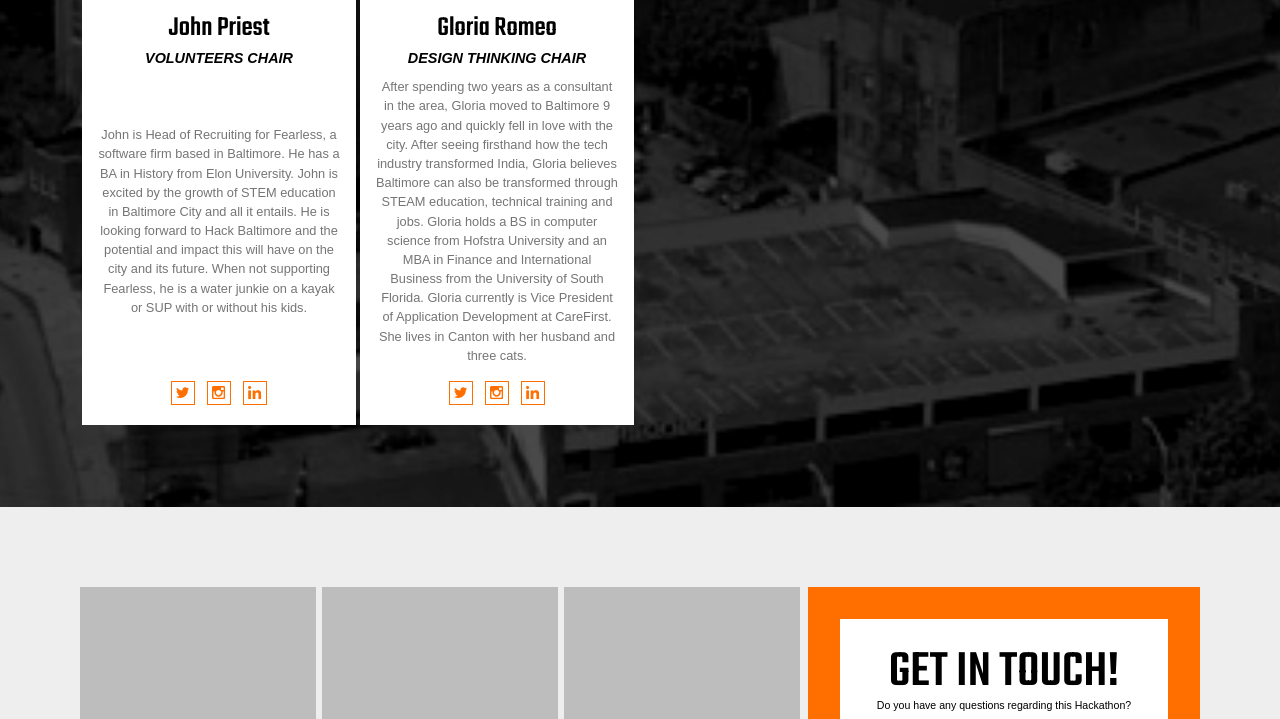
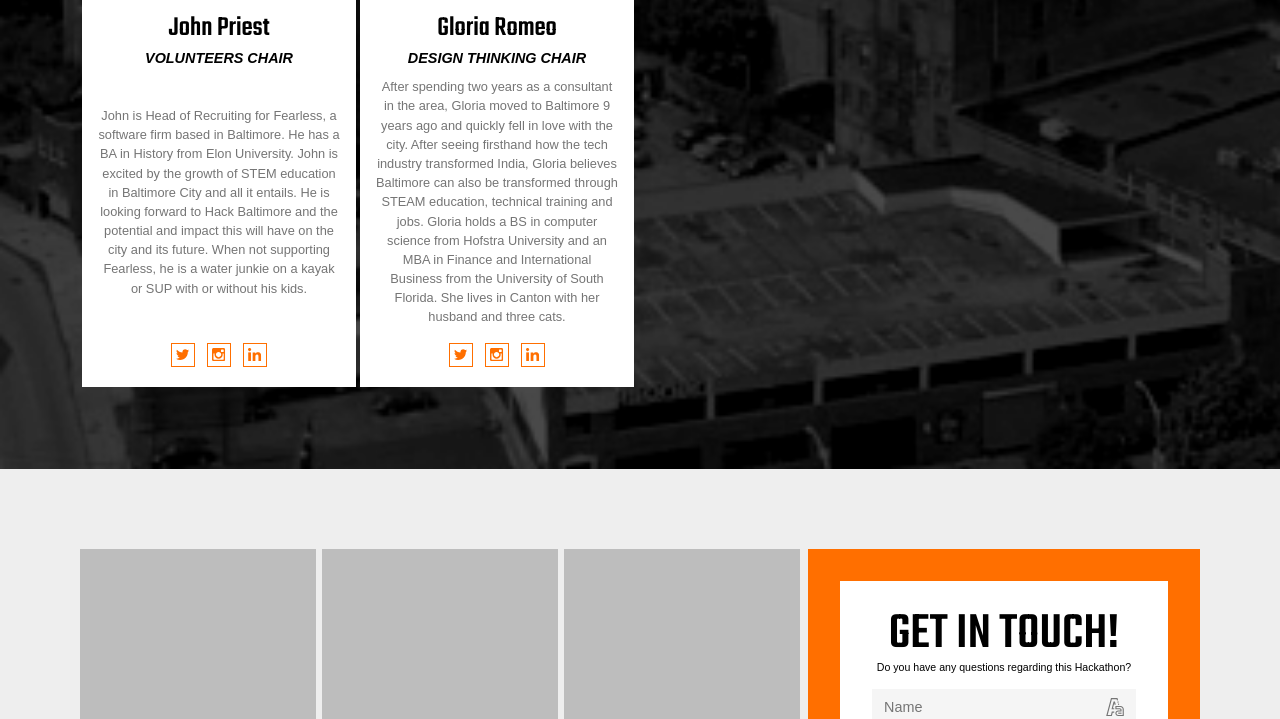
Before and after one commit to BaltimoreCity/HackBaltimore, a Jekyll site: the page built from getintouch.html, in a window 1280 px wide and 900 px high, scrolled down 2094 px, cut to the strip 181-900 px from the top of the window. Built offline with Jekyll 4.4.1, drawn with Linux system fonts in a browser that asks for light colours; some web fonts are replaced; comment, search, counter and statistics services are not loaded.

Commit message:
Update organizers.json

```diff
--- a/_data/organizers.json
+++ b/_data/organizers.json
@@ -100,7 +100,7 @@
    },
    {
       "name": "Gloria Romeo",
-      "bio": "After spending two years as a consultant in the area, Gloria moved to Baltimore 9 years ago and quickly fell in love with the city. After seeing firsthand how the tech industry transformed India, Gloria believes Baltimore can also be transformed through STEAM education, technical training and jobs. Gloria holds a BS in computer science from Hofstra University and an MBA in Finance and International Business from the University of South Florida. Gloria currently is Vice President of Application Development at CareFirst. She lives in Canton with her husband and three cats.",
+      "bio": "After spending two years as a consultant in the area, Gloria moved to Baltimore 9 years ago and quickly fell in love with the city. After seeing firsthand how the tech industry transformed India, Gloria believes Baltimore can also be transformed through STEAM education, technical training and jobs. Gloria holds a BS in computer science from Hofstra University and an MBA in Finance and International Business from the University of South Florida. She lives in Canton with her husband and three cats.",
       "image": "Gloria_Romeo.jpg",
       "role": "Design Thinking Chair",
       "facebook": null,
```
